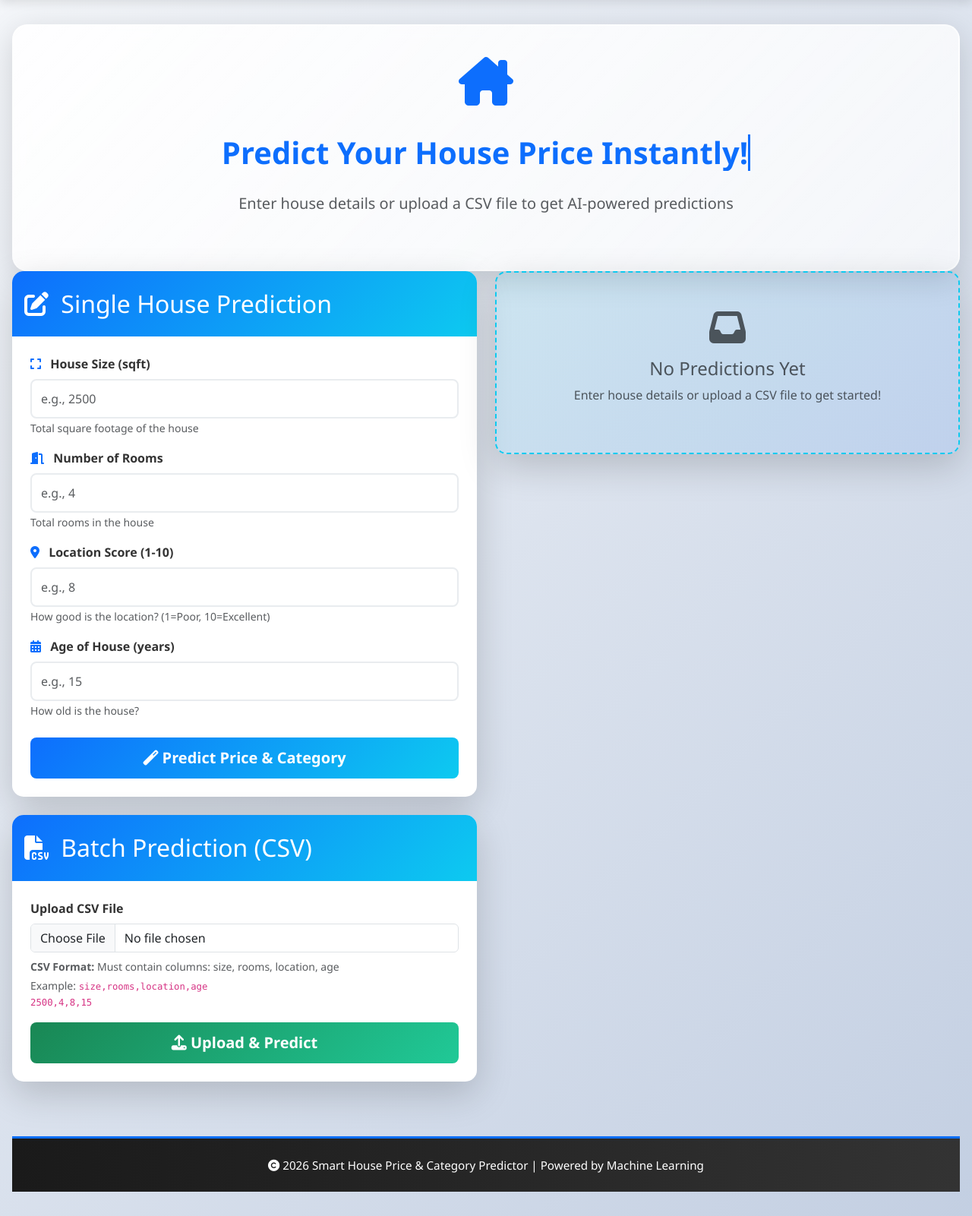
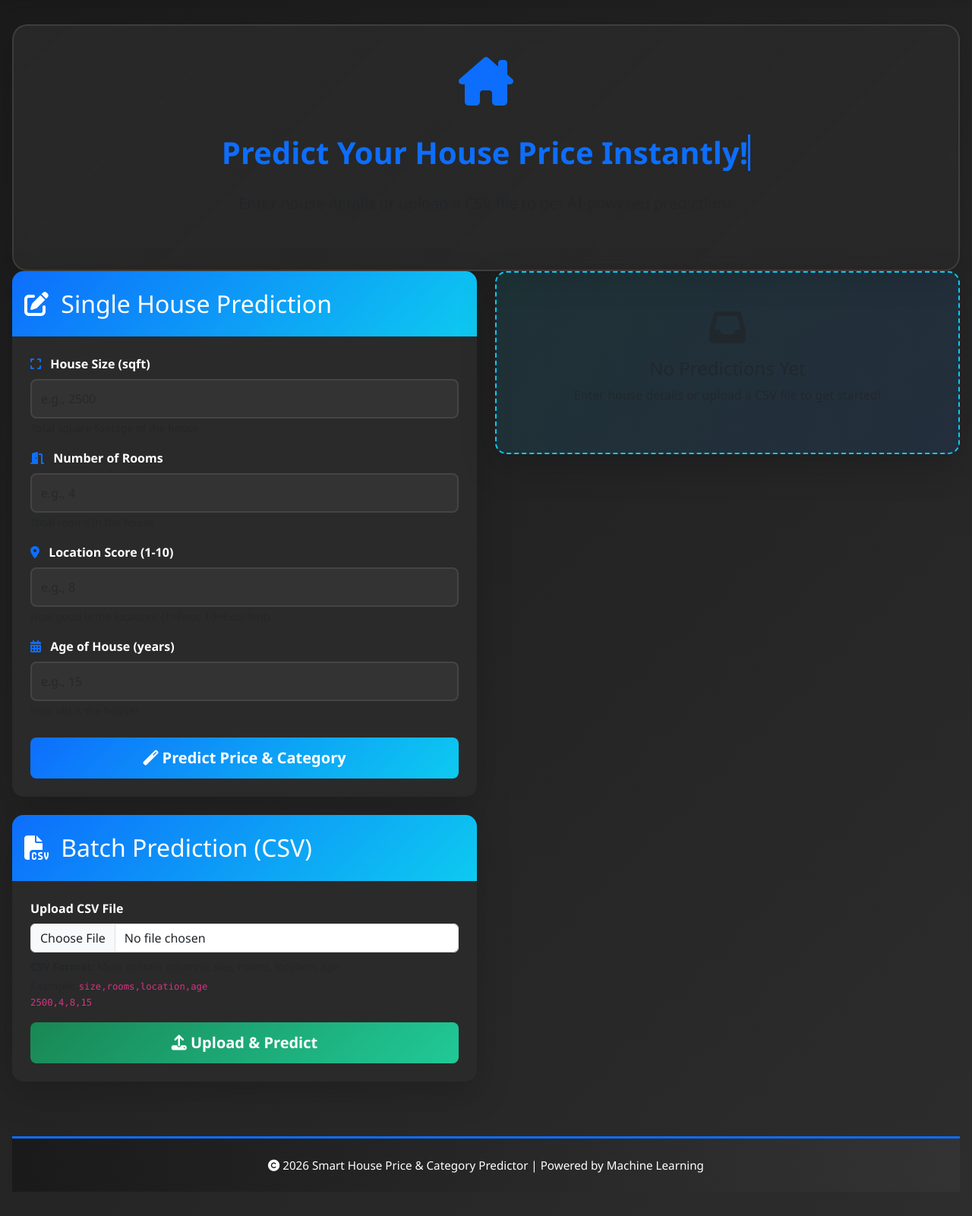
Before and after one commit to SetYusuf/Smart-House-Price-Category-Predictor, a Flask app: page / in a window 1280 px wide. Shown: the part 88-1689 px from the top of the page at 76% size. Run offline with Flask 3, Linux system fonts and the light colour scheme; some libraries are stand-ins or nearby versions.

Commit message:
Update UI to white text with dark background for better visibility

```diff
--- a/static/css/style.css
+++ b/static/css/style.css
@@ -20,13 +20,13 @@
 
 html, body {
     scroll-behavior: smooth;
-    background: linear-gradient(135deg, #f5f7fa 0%, #c3cfe2 100%);
+    background: linear-gradient(135deg, #1a1a1a 0%, #2d2d2d 100%);
     min-height: 100vh;
 }
 
 body {
     font-family: 'Segoe UI', Tahoma, Geneva, Verdana, sans-serif;
-    color: #333;
+    color: #ffffff;
 }
 
 /* ==================== Navigation Bar ==================== */
@@ -56,9 +56,9 @@ body {
 
 /* ==================== Header Section ==================== */
 .header-section {
-    background: linear-gradient(135deg, rgba(255, 255, 255, 0.9) 0%, rgba(255, 255, 255, 0.7) 100%);
+    background: linear-gradient(135deg, rgba(42, 42, 42, 0.9) 0%, rgba(42, 42, 42, 0.7) 100%);
     border-radius: 20px;
-    border: 2px solid rgba(255, 255, 255, 0.5);
+    border: 2px solid rgba(255, 255, 255, 0.1);
     backdrop-filter: blur(10px);
     box-shadow: var(--shadow-lg);
     animation: slideInDown 0.8s ease-out;
@@ -134,7 +134,8 @@ body {
     border-radius: 15px;
     overflow: hidden;
     transition: var(--transition);
-    background: white;
+    background: #2a2a2a;
+    color: #ffffff;
 }
 
 .card:hover {
@@ -177,7 +178,7 @@ body {
 
 /* ==================== Form Styles ==================== */
 .form-label {
-    color: #333;
+    color: #ffffff;
     margin-bottom: 0.5rem;
 }
 
@@ -187,11 +188,13 @@ body {
 }
 
 .input-field {
-    border: 2px solid #e9ecef;
+    border: 2px solid #444;
     border-radius: 8px;
     padding: 0.75rem;
     font-size: 1rem;
     transition: var(--transition);
+    background: #333;
+    color: #ffffff;
 }
 
 .input-field:focus {
@@ -279,10 +282,11 @@ body {
 /* ==================== Input Summary Styles ==================== */
 .input-summary {
     border-left: 4px solid var(--primary-color);
+    background: #333 !important;
 }
 
 .input-summary h5 {
-    color: var(--primary-color);
+    color: var(--info-color);
     font-weight: 700;
     margin-bottom: 1rem;
 }
@@ -291,6 +295,8 @@ body {
 .result-item {
     border-radius: 10px;
     animation: fadeIn 0.5s ease-out;
+    background: #333 !important;
+    color: #ffffff;
 }
 
 @keyframes fadeIn {
@@ -304,7 +310,7 @@ body {
 
 .result-item h5 {
     font-weight: 700;
-    color: #333;
+    color: #ffffff;
 }
 
 .bg-gradient {
@@ -357,12 +363,17 @@ body {
 .table {
     margin-bottom: 0;
     font-size: 0.95rem;
+    color: #ffffff;
 }
 
 .table thead {
-    background: #f8f9fa;
+    background: #1a1a1a;
     font-weight: 700;
-    color: var(--primary-color);
+    color: var(--info-color);
+}
+
+.table tbody {
+    color: #ffffff;
 }
 
 .table tbody tr {
@@ -370,7 +381,7 @@ body {
 }
 
 .table tbody tr:hover {
-    background-color: #f8f9fa;
+    background-color: #333;
     transform: scale(1.01);
 }
 
@@ -421,9 +432,10 @@ body {
 /* ==================== Empty State Styles ==================== */
 #emptyState {
     border-radius: 15px;
-    background: linear-gradient(135deg, rgba(13, 202, 240, 0.1) 0%, rgba(13, 110, 253, 0.1) 100%);
+    background: linear-gradient(135deg, rgba(13, 202, 240, 0.1) 0%, rgba(13, 110, 253, 0.1) 100%) !important;
     border: 2px dashed var(--info-color);
     animation: slideInUp 0.8s ease-out;
+    color: #ffffff !important;
 }
 
 /* ==================== Footer Styles ==================== */
```
